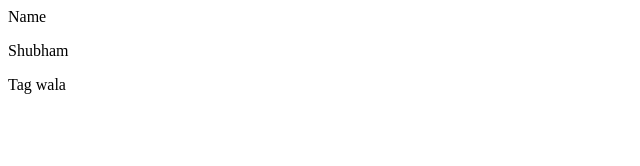
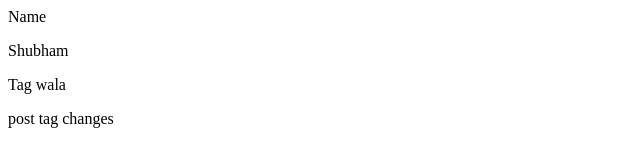
Before and after one commit to sbitbiet/DevOps, a plain HTML site: page index.html in a window 1280 px wide. Shown: the whole page, without its empty margins (0-640 px from the left). Drawn offline with Linux system fonts and the light colour scheme.

Commit message:
MultiChanges Post Tag

```diff
--- a/index.html
+++ b/index.html
@@ -1,3 +1,4 @@
 <p>Name</p>
 <p>Shubham</p>
 <p>Tag wala</p>
+<p>post tag changes</p>
```
Also changed, not shown: style.css (deleted), 1 other file.
